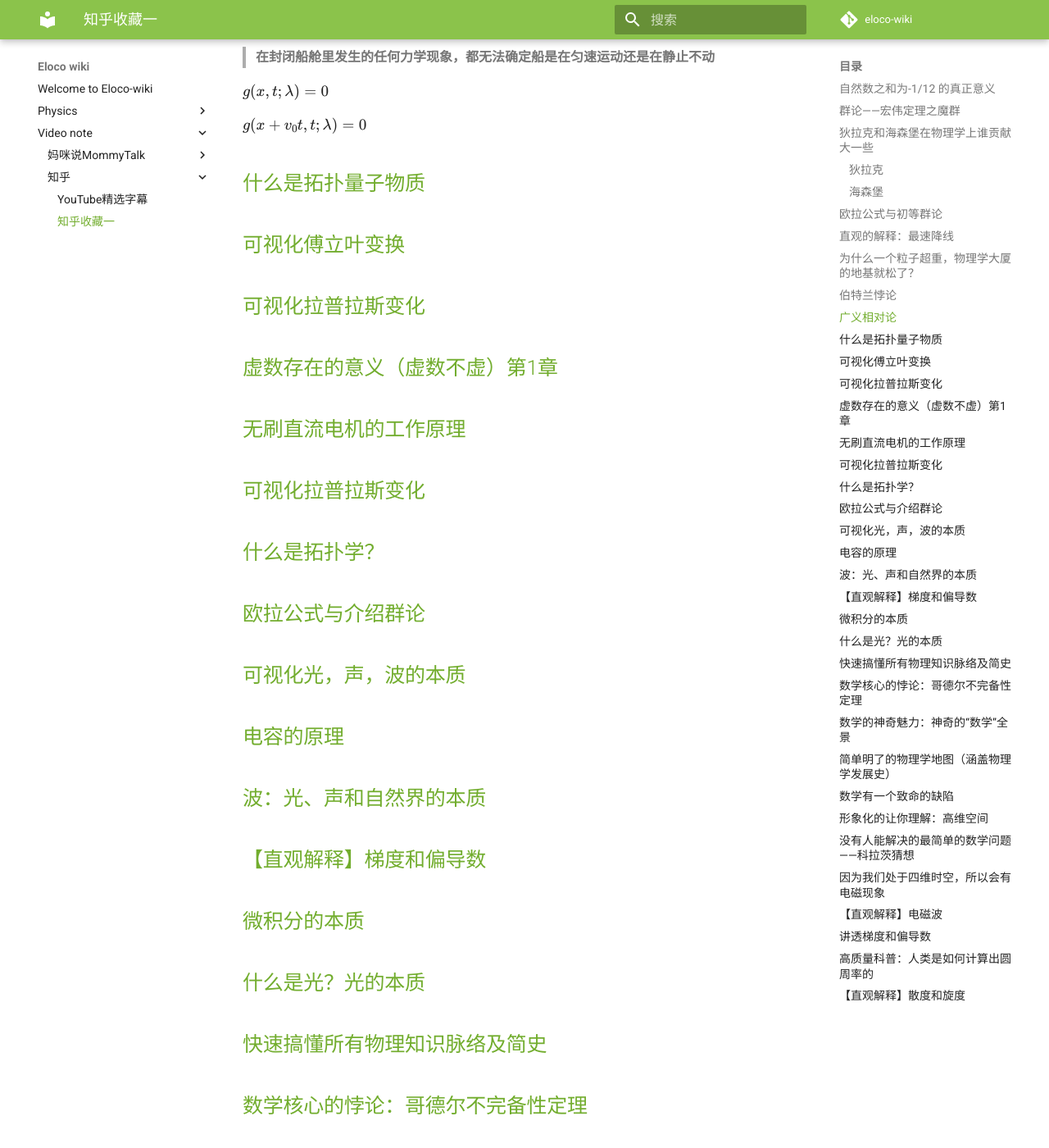
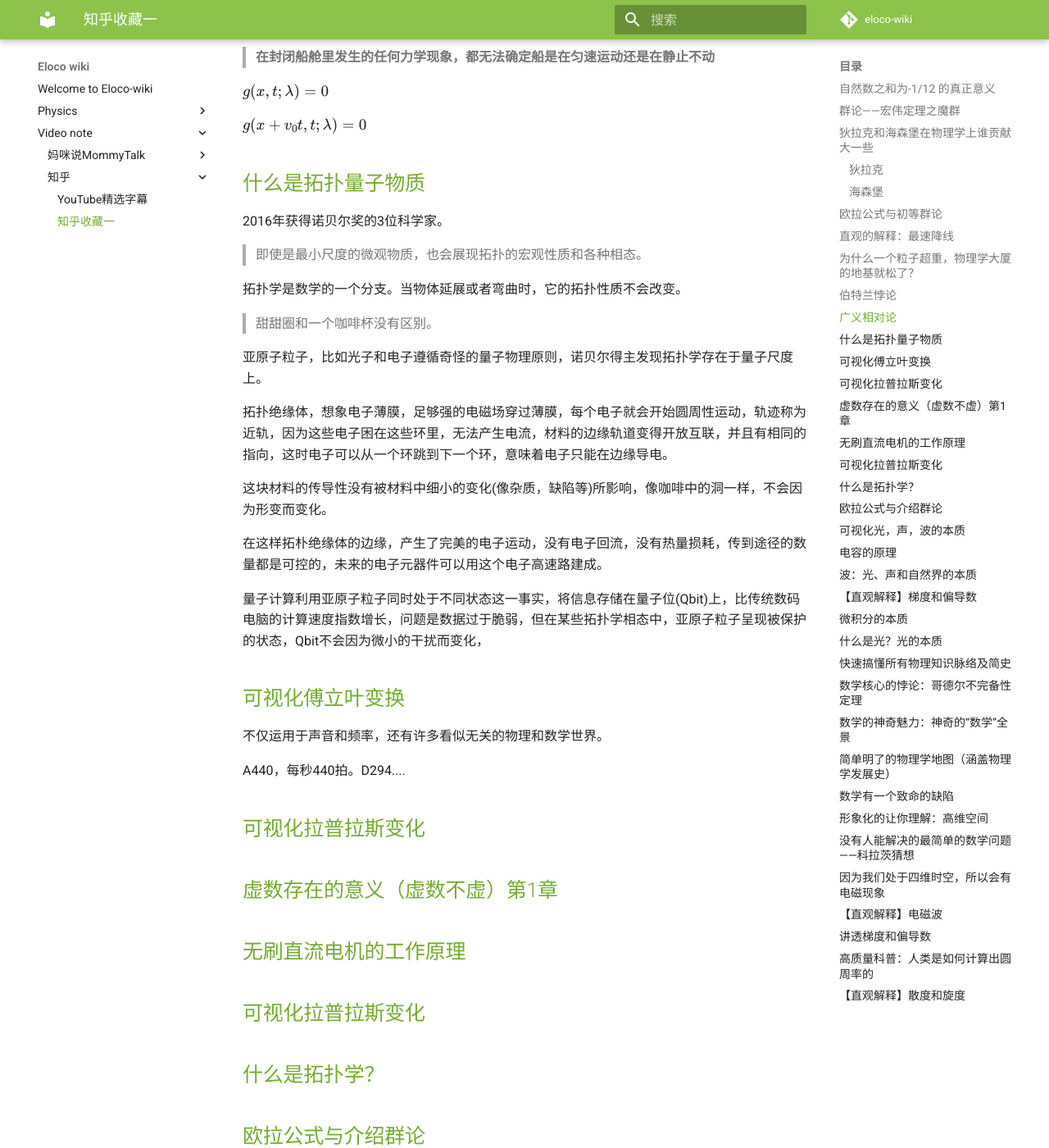
Before and after one commit to Eloco/eloco-wiki, an MkDocs documentation site: the page built from docs/video note/知乎/知乎收藏一.md, in a window 1280 px wide and 1400 px high, scrolled down 3688 px. Shown: the whole window at 82% size. Built offline with MkDocs 1.6.1 and Material for MkDocs 9.7.7, drawn with Linux system fonts in a browser that asks for light colours; comment, search, counter and statistics services are not loaded.

Commit message:
vault backup: 2022-08-01 16:43:01

```diff
--- a/docs/video note/知乎/知乎收藏一.md
+++ b/docs/video note/知乎/知乎收藏一.md
@@ -164,8 +164,32 @@ $g(x+v_0t,t;\lambda)=0$
 ## [什么是拓扑量子物质](https://www.zhihu.com/zvideo/1445452001831845888?playTime=0.0)
 
 
+2016年获得诺贝尔奖的3位科学家。
+
+>即使是最小尺度的微观物质，也会展现拓扑的宏观性质和各种相态。
+
+
+拓扑学是数学的一个分支。当物体延展或者弯曲时，它的拓扑性质不会改变。
+
+>甜甜圈和一个咖啡杯没有区别。
+
+
+亚原子粒子，比如光子和电子遵循奇怪的量子物理原则，诺贝尔得主发现拓扑学存在于量子尺度上。
+
+拓扑绝缘体，想象电子薄膜，足够强的电磁场穿过薄膜，每个电子就会开始圆周性运动，轨迹称为近轨，因为这些电子困在这些环里，无法产生电流，材料的边缘轨道变得开放互联，并且有相同的指向，这时电子可以从一个环跳到下一个环，意味着电子只能在边缘导电。
+
+这块材料的传导性没有被材料中细小的变化(像杂质，缺陷等)所影响，像咖啡中的洞一样，不会因为形变而变化。
+
+在这样拓朴绝缘体的边缘，产生了完美的电子运动，没有电子回流，没有热量损耗，传到途径的数量都是可控的，未来的电子元器件可以用这个电子高速路建成。
+
+量子计算利用亚原子粒子同时处于不同状态这一事实，将信息存储在量子位(Qbit)上，比传统数码电脑的计算速度指数增长，问题是数据过于脆弱，但在某些拓扑学相态中，亚原子粒子呈现被保护的状态，Qbit不会因为微小的干扰而变化，
+
+
 ## [可视化傅立叶变换](https://www.zhihu.com/zvideo/1499002433342337024?playTime=0.0)
 
+不仅运用于声音和频率，还有许多看似无关的物理和数学世界。
+
+A440，每秒440拍。D294....
 
 ## [可视化拉普拉斯变化](https://www.zhihu.com/zvideo/1508975822250119168?playTime=0.0)
 
```
